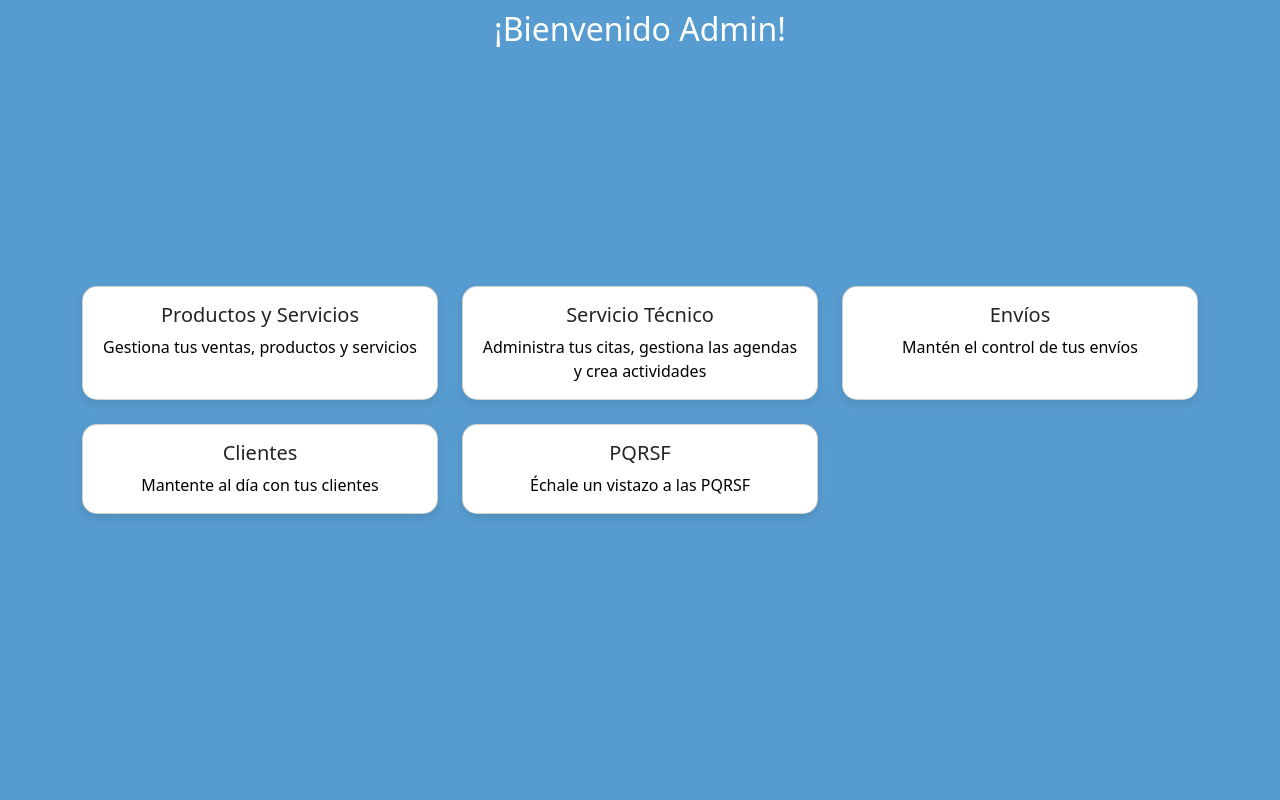
After one commit to ferdlg/despliegue-jjsystem, a Django app: page /servicio_tecnico/inicio/ in a window 1280 px wide. The commit adds this page. Run offline with Django 5.2, Linux system fonts and the light colour scheme.

Commit message:
inicio admin

```diff
--- a/jjsystemPrueba/Account/views.py
+++ b/jjsystemPrueba/Account/views.py
@@ -25,7 +25,7 @@ def registerView(request):
             user = form.save(commit=False)
             # Cifrar la contraseña antes de guardarla
             user.password = make_password(form.cleaned_data['password'])
-            user.idrol = Roles.objects.get(idrol=2)  # Asigna el rol de cliente
+            user.idrol = Roles.objects.get(idrol=1)  # Asigna el rol de cliente
             user.idestadosusuarios = Estadosusuarios.objects.get(idestadousuario=1)  # Asigna el estado de usuario activo
             user.save()
             return redirect('login')
@@ -38,7 +38,7 @@ def userLogin(request):
     if request.user.is_authenticated:
         # Si el usuario ya está autenticado, redirige según su rol
         if request.user.idrol.idrol == 1:
-            return redirect('home')
+            return redirect('inicio')
         elif request.user.idrol.idrol == 2:
             return redirect('productos')
         elif request.user.idrol.idrol == 3:
--- /dev/null
+++ b/jjsystemPrueba/ServicioTecnico/Templates/inicio.html
@@ -0,0 +1,59 @@
+{% load static %}
+<!DOCTYPE html>
+<html lang="en">
+<head>
+    <meta charset="UTF-8">
+    <meta name="viewport" content="width=device-width, initial-scale=1.0">
+    <title>Admin Menu</title>
+    <link href="https://cdn.jsdelivr.net/npm/bootstrap@5.3.3/dist/css/bootstrap.min.css" rel="stylesheet" integrity="sha384-QWTKZyjpPEjISv5WaRU9OFeRpok6YctnYmDr5pNlyT2bRjXh0JMhjY6hW+ALEwIH" crossorigin="anonymous">
+    <script src="https://cdn.jsdelivr.net/npm/bootstrap@5.3.3/dist/js/bootstrap.bundle.min.js" integrity="sha384-YvpcrYf0tY3lHB60NNkmXc5s9fDVZLESaAA55NDzOxhy9GkcIdslK1eN7N6jIeHz" crossorigin="anonymous"></script>
+    <link rel="stylesheet" href="{% static 'css/menuAdmin.css' %}">
+</head>
+<body>
+
+<div class="container d-flex justify-content-center align-items-center vh-100">
+    <div class="text-center" style="position: absolute; top: 10px; left: 50%; transform: translateX(-50%); color: white; z-index: 1;">
+        <h2>¡Bienvenido Admin!</h2>
+    </div>
+    <div class="row row-cols-1 row-cols-md-3 g-4">
+        <div class="col">
+            <div class="card">
+                <div class="card-body">
+                    <h5 class="card-title">Productos y Servicios</h5>
+                    <a href="{% url 'home' %}" style="color: black; text-decoration: none;" class="card-text">Gestiona tus ventas, productos y servicios</a>
+                </div>
+            </div>
+        </div>
+        <div class="col">
+            <div class="card">
+                <div class="card-body">
+                    <h5 class="card-title">Servicio Técnico</h5>
+                    <a href="{% url 'index' %}" class="card-text">Administra tus citas, gestiona las agendas y crea actividades</a>                </div>
+            </div>
+        </div>
+        <div class="col">
+            <div class="card">
+                <div class="card-body">
+                    <h5 class="card-title">Envíos</h5>
+                    <a href="{% url 'homeEnvios' %}" class="card-text">Mantén el control de tus envíos</a>                </div>
+            </div>
+        </div>
+        <div class="col">
+            <div class="card">
+                <div class="card-body">
+                    <h5 class="card-title">Clientes</h5>
+                    <a href="{% url 'indexPqrsf' %}" class="card-text">Mantente al día con tus clientes</a>                </div>
+            </div>
+        </div>
+        <div class="col">
+            <div class="card">
+                <div class="card-body">
+                    <h5 class="card-title">PQRSF</h5>
+                    <a href="{% url 'ver_clientes' %}" class="card-text">Échale un vistazo a las PQRSF</a>                </div>
+            </div>
+        </div>
+    </div>
+</div>
+
+</body>
+</html>
--- /dev/null
+++ b/jjsystemPrueba/ServicioTecnico/static/css/menuAdmin.css
@@ -0,0 +1,30 @@
+:root {
+    --color-primary: rgba(19, 46, 67, 1); /* Color principal */
+    --color-white: #ffffff; /* Color blanco */
+    --color-selected: rgba(36, 126, 194, 0.763);
+    --color-white-second:rgb(226, 226, 226); /* Color cuando el elemento está seleccionado */
+}
+body {
+    height: 100%;
+    background-color: var(--color-selected) ;
+}
+
+.card {
+    text-align: center;
+    border-radius: 15px;
+    box-shadow: 0 4px 8px rgba(0, 0, 0, 0.1);
+    height: 100%;
+    display: flex;
+    flex-direction: column;
+    justify-content: center;
+    transition: transform 0.3s ease;
+}
+
+.card:hover {
+    transform: scale(1.05);
+}
+
+a{
+    text-decoration: none !important;
+    color: black !important;
+}
--- a/jjsystemPrueba/ServicioTecnico/urls.py
+++ b/jjsystemPrueba/ServicioTecnico/urls.py
@@ -26,10 +26,11 @@ router.register(r'clientes', ClientesCRUD)
 
 
 # urls front
-from .views import index, indexTecnicos
+from .views import index, inicio, indexTecnicos
 
 urlpatterns=[
     path('',include(router.urls)),
+    path('inicio/', inicio, name = 'inicio'),
     path('index/', index , name='index'),
     path('index/tecnicos/', indexTecnicos, name='indexTecnicos'),
     path('index/tecnicos/ver_tecnicos', tecnicosCRUD.as_view({'post':'listar_tecnicos','get':'listar_tecnicos'}), name='verTecnicos'),
--- a/jjsystemPrueba/ServicioTecnico/views.py
+++ b/jjsystemPrueba/ServicioTecnico/views.py
@@ -9,3 +9,6 @@ def index (request):
 
 def indexTecnicos(request):
     return render(request, 'tecnicos.html')
+
+def inicio(request):
+    return render(request, 'inicio.html')
--- a/jjsystemPrueba/jjsystemPrueba/urls.py
+++ b/jjsystemPrueba/jjsystemPrueba/urls.py
@@ -1,19 +1,4 @@
-"""
-URL configuration for jjsystemPrueba project.
 
-The `urlpatterns` list routes URLs to views. For more information please see:
-    https://docs.djangoproject.com/en/5.0/topics/http/urls/
-Examples:
-Function views
-    1. Add an import:  from my_app import views
-    2. Add a URL to urlpatterns:  path('', views.home, name='home')
-Class-based views
-    1. Add an import:  from other_app.views import Home
-    2. Add a URL to urlpatterns:  path('', Home.as_view(), name='home')
-Including another URLconf
-    1. Import the include() function: from django.urls import include, path
-    2. Add a URL to urlpatterns:  path('blog/', include('blog.urls'))
-"""
 from django.urls import path, include
 from django.conf import settings
 from django.contrib.staticfiles.urls import static
```
Also changed, not shown: jjsystemPrueba/ServicioTecnico/Templates/menu.html (+1 -17 lines), jjsystemPrueba/ServicioTecnico/Templates/vertecnicos.html (+4 -4 lines).
